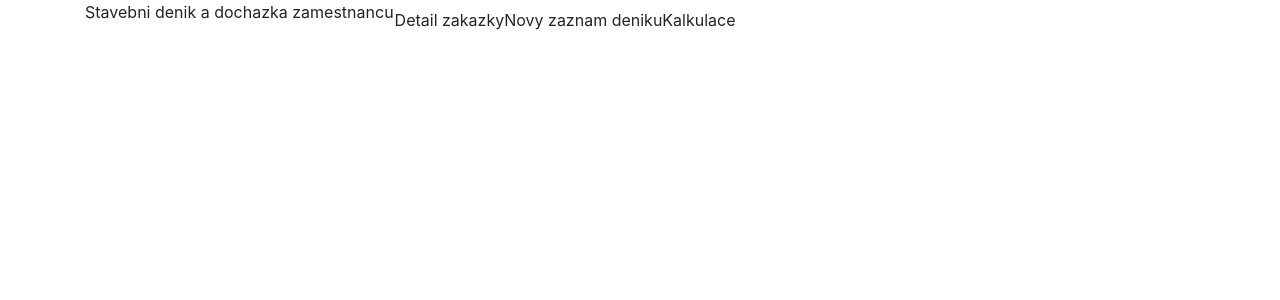
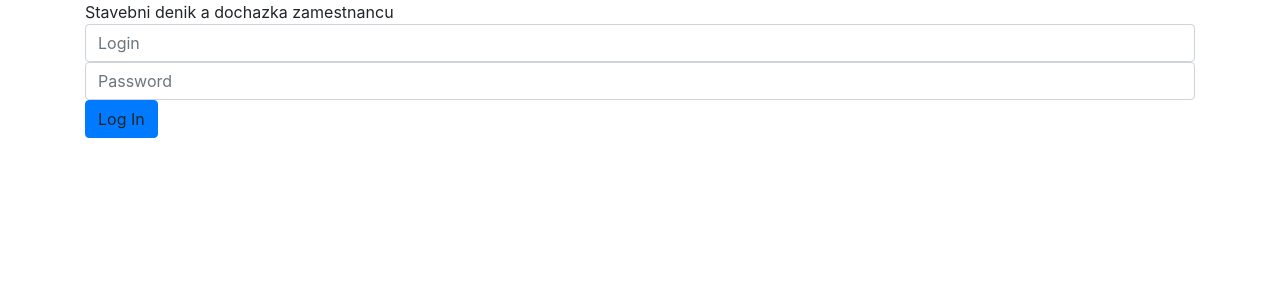
Before and after one commit to N0M3N/VisWebClient, an Angular app in the folder WebClient/: page /login in a window 1280 px wide. Before the commit this address led to /. Shown: the top 300 px of the page. Built offline with nearby package versions, Linux system fonts and the light colour scheme.

Commit message:
Login init

```diff
--- a/WebClient/src/app/app-routing.module.ts
+++ b/WebClient/src/app/app-routing.module.ts
@@ -1,7 +1,12 @@
 import { NgModule } from '@angular/core';
 import { Routes, RouterModule } from '@angular/router';
+import { LoginComponent } from './login/login.component';
 
-const routes: Routes = [];
+const routes: Routes = [
+  {
+    path: 'login', component: LoginComponent
+  }
+];
 
 @NgModule({
   imports: [RouterModule.forRoot(routes)],
--- a/WebClient/src/app/app.component.html
+++ b/WebClient/src/app/app.component.html
@@ -2,10 +2,10 @@
   <span id="logo">
     Stavebni denik a dochazka zamestnancu
   </span>
-  <nav class="navbar row">
-    <a>Detail zakazky</a>
-    <a>Novy zaznam deniku</a>
-    <a>Kalkulace</a>
+  <nav class="navbar row" *ngIf="currentUser">
+    <a [routerLink]="['/detail']">Detail zakazky</a>
+    <a [routerLink]="['/denik']" *ngIf="currentUser.jeZamestnanec">Novy zaznam deniku</a>
+    <a [routerLink]="['kalkulace']" *ngIf="currentUser.jeZamestnanec">Kalkulace</a>
   </nav>
 </header>
 <router-outlet></router-outlet>
--- a/WebClient/src/app/app.component.ts
+++ b/WebClient/src/app/app.component.ts
@@ -1,10 +1,14 @@
 import { Component } from '@angular/core';
+import { IUzivatel } from 'src/shared/models/uzivatel.model';
 
 @Component({
   selector: 'app-root',
   templateUrl: './app.component.html',
   styleUrls: ['./app.component.less']
 })
+
 export class AppComponent {
+  public currentUser : IUzivatel;
+
   title = 'WebClient';
 }
--- /dev/null
+++ b/WebClient/src/app/login/login.component.html
@@ -0,0 +1,5 @@
+<form [formGroup]="loginForm" class="form form-group">
+  <input type="text" formControlName="login" class="form-control" placeholder="Login">
+  <input type="password" formControlName="password" class="form-control" placeholder="Password">
+  <a class="btn btn-primary" (click)="OnSubmit()">Log In</a>
+</form>
--- /dev/null
+++ b/WebClient/src/app/login/login.component.ts
@@ -0,0 +1,42 @@
+import { Component, OnInit, Output } from '@angular/core';
+import { FormBuilder, Validators, FormGroup, FormControl } from '@angular/forms';
+import { EventEmitter } from 'events';
+import { LoginModel } from 'src/shared/models/login.model';
+import { LoginApiService } from 'src/shared/services/login.service';
+
+@Component({
+  selector: 'app-login',
+  templateUrl: './login.component.html',
+  styleUrls: ['./login.component.less']
+})
+
+export class LoginComponent implements OnInit {
+  @Output() userChanged: EventEmitter;
+
+  private loginForm: FormGroup;
+
+  constructor(private fb: FormBuilder, private loginApi: LoginApiService) {
+    this.loginForm = this.fb.group({
+      login: new FormControl("", Validators.required),
+      password: new FormControl("", Validators.required)});
+  }
+
+  ngOnInit() {
+  }
+
+  OnSubmit(){
+    if(this.loginForm.valid){
+      const model = new LoginModel();
+      model.login = this.loginForm.controls["login"].value;
+      model.password = this.loginForm.controls["password"].value;
+
+      this.loginApi.login(model)
+      .subscribe(x => {
+        console.log(x);
+      },
+      e => {
+        console.log(e);
+      })
+    }
+  }
+}
--- /dev/null
+++ b/WebClient/src/shared/models/login.model.ts
@@ -0,0 +1,4 @@
+export class LoginModel {
+    public login: string;
+    public password: string;
+}
--- /dev/null
+++ b/WebClient/src/shared/services/login.service.ts
@@ -0,0 +1,14 @@
+import { Injectable } from "@angular/core";
+import { HttpClient } from "@angular/common/http";
+import { IUzivatel } from "../models/uzivatel.model";
+import { Observable } from "rxjs";
+import { LoginModel } from "../models/login.model";
+
+@Injectable()
+export class LoginApiService {
+    constructor(private http: HttpClient) { }
+
+    public login(login: LoginModel) : Observable<IUzivatel> {
+        return this.http.post<IUzivatel>('localhost:3407/api/login', login, {headers: {"permissions": ["localhost:3407"]}});
+    }
+}
```
Also changed, not shown: WebClient/src/app/app.module.ts (+13 -4 lines), WebClient/src/shared/models/uzivatel.model.ts (added, +7 -0 lines), WebClient/src/app/login/login.component.less (added), 1 other file (tests, documents, lock files or other folders).
